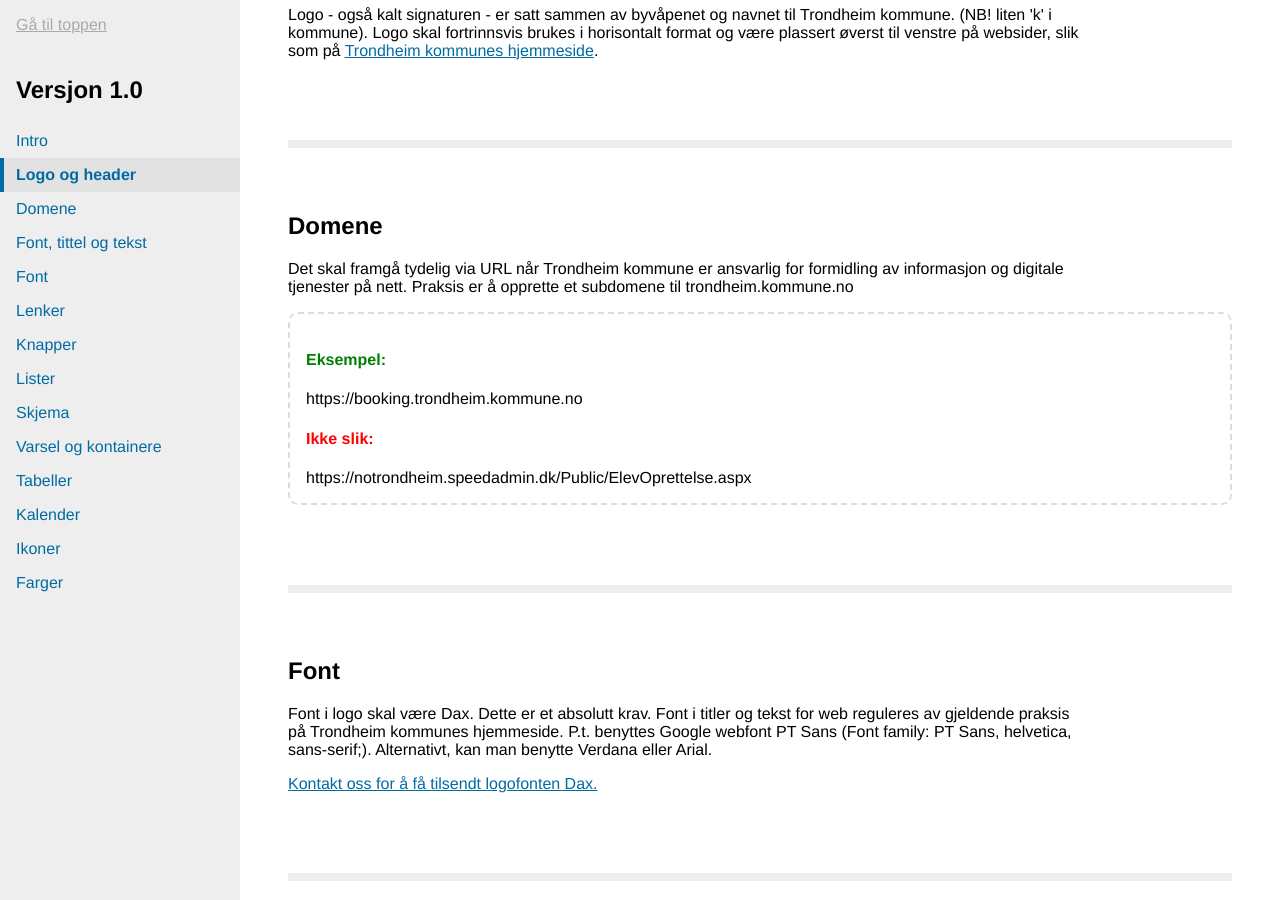
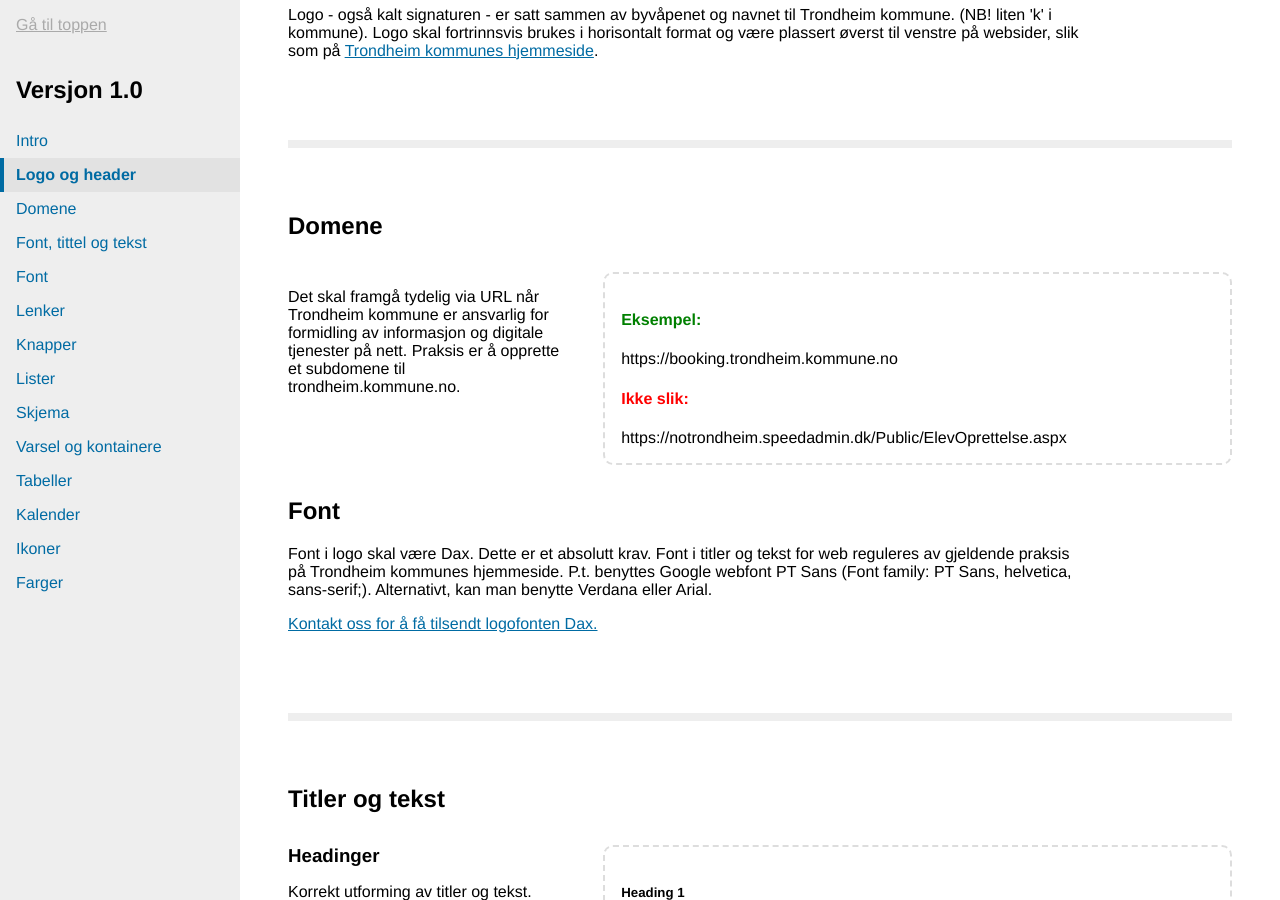
Before and after one commit to rskjonbe/styleguide, a Jekyll site: the page built from versjon/1.0/index.html, in a window 1280 px wide and 900 px high, scrolled down 456 px. Built offline with Jekyll 4.4.1, drawn with Linux system fonts in a browser that asks for light colours.

Commit message:
endret css-klasse

```diff
--- a/versjon/1.0/domene.html
+++ b/versjon/1.0/domene.html
@@ -1,7 +1,9 @@
 <h2 class="chapter-heading">Domene</h2>
 
-<p class="chapter-lead">
-  Det skal framgå tydelig via URL når Trondheim kommune er ansvarlig for formidling av informasjon og digitale tjenester på nett. Praksis er å opprette et subdomene til trondheim.kommune.no </p>
+<section class="guide-element">
+    <div class="guide-element__meta">
+    <p class="guide-element__description">Det skal framgå tydelig via URL når Trondheim kommune er ansvarlig for formidling av informasjon og digitale tjenester på nett. Praksis er å opprette et subdomene til trondheim.kommune.no.
+    </div>
 
 		    <div class="guide-element__rendered">
        <h4 style="color:green">Eksempel:</h4> https://booking.trondheim.kommune.no
@@ -9,4 +11,3 @@
 		<h4 style="color:red">Ikke slik:</h4>
 		https://notrondheim.speedadmin.dk/Public/ElevOprettelse.aspx
 	    </div>
-	</p>
```
